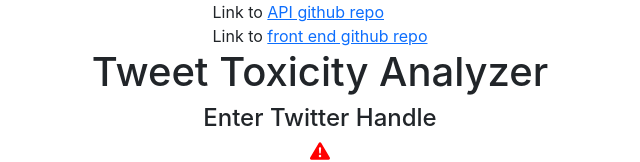
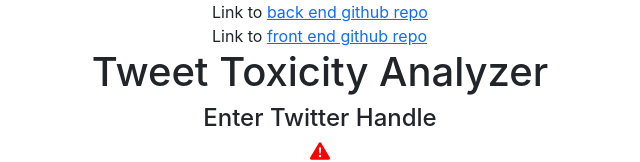
Before and after one commit to Davage-M/Tweet-Toxicity-Front-End, a React (Create React App) app: page / in a window 1280 px wide. Shown: the top 162 px of the page, without its empty margins (320-960 px from the left). Built offline with nearby package versions, Linux system fonts and the light colour scheme.

Commit message:
changed span

```diff
--- a/src/frontend_files/main.js
+++ b/src/frontend_files/main.js
@@ -103,7 +103,7 @@ export default class Home extends Component {
                         <div className="containerDiv">
                             <div className="leftAlign">
                                 <div>
-                                    <span>Link to <a href="https://www.github.com/Davage-M/Tweet-Toxicity-API">API github repo</a></span>
+                                    <span>Link to <a href="https://www.github.com/Davage-M/Tweet-Toxicity-API">back end github repo</a></span>
                                 </div>
                                 <div>
                                     <span>Link to <a href="https://www.github.com/Davage-M/Tweet-Toxicity-Front-End">front end github repo</a></span>
```
